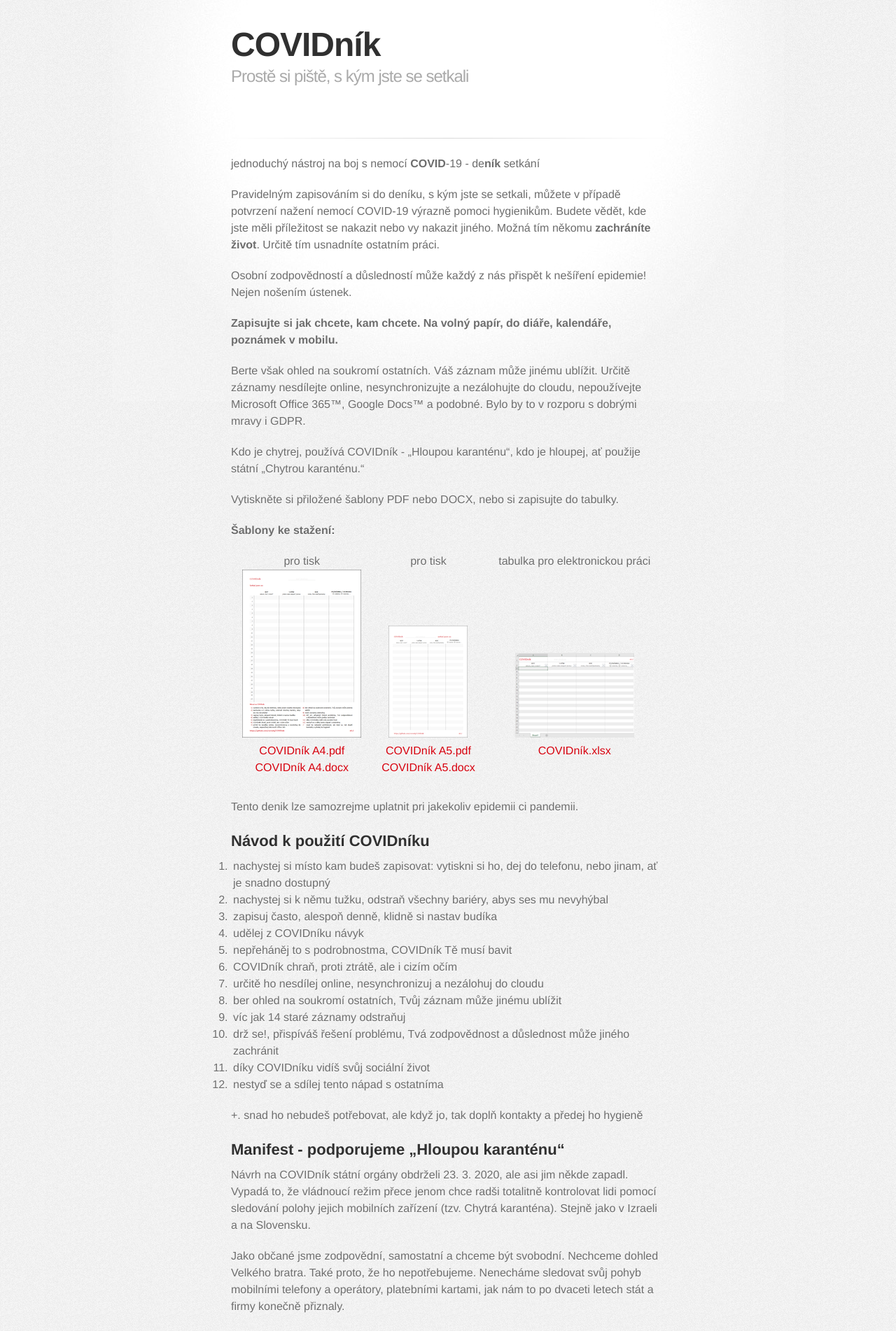
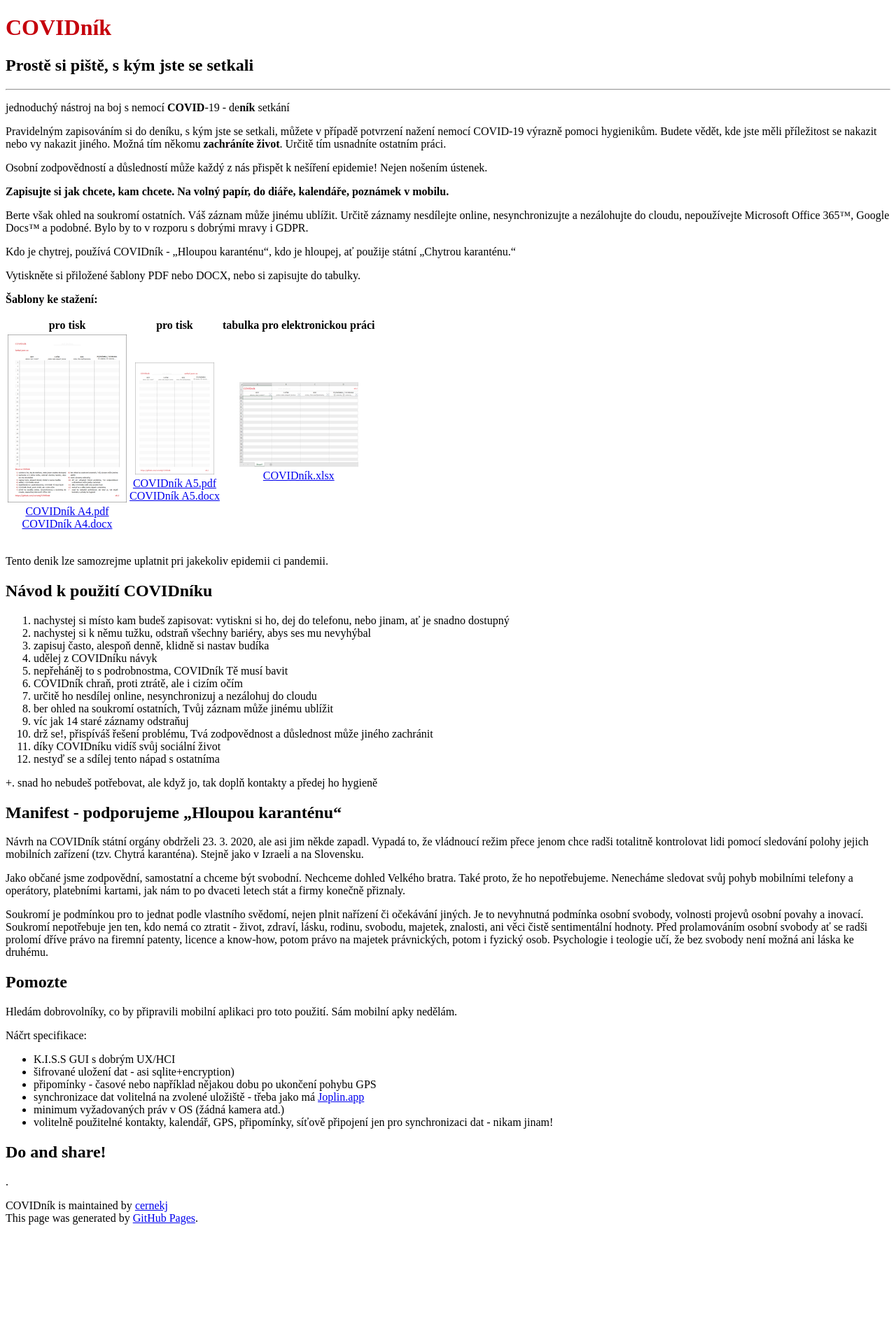
Before and after one commit to cernekj/testgithub, a Jekyll site: the page built from doc/index.md, in a window 1280 px wide. Shown: the top 1902 px of the page at 70% size. Built offline with Jekyll 4.4.1, drawn with Linux system fonts in a browser that asks for light colours; some web fonts are replaced; after the commit the page ends 1758 px from its top, so only the background shows below that.

Commit message:
Update style.scss

```diff
--- a/doc/assets/css/style.scss
+++ b/doc/assets/css/style.scss
@@ -1,7 +1,6 @@
 ---
 ---
 
-@import "jekyll-theme-tactile";
 table {
 	margin-bottom: 2em;
 }
```
